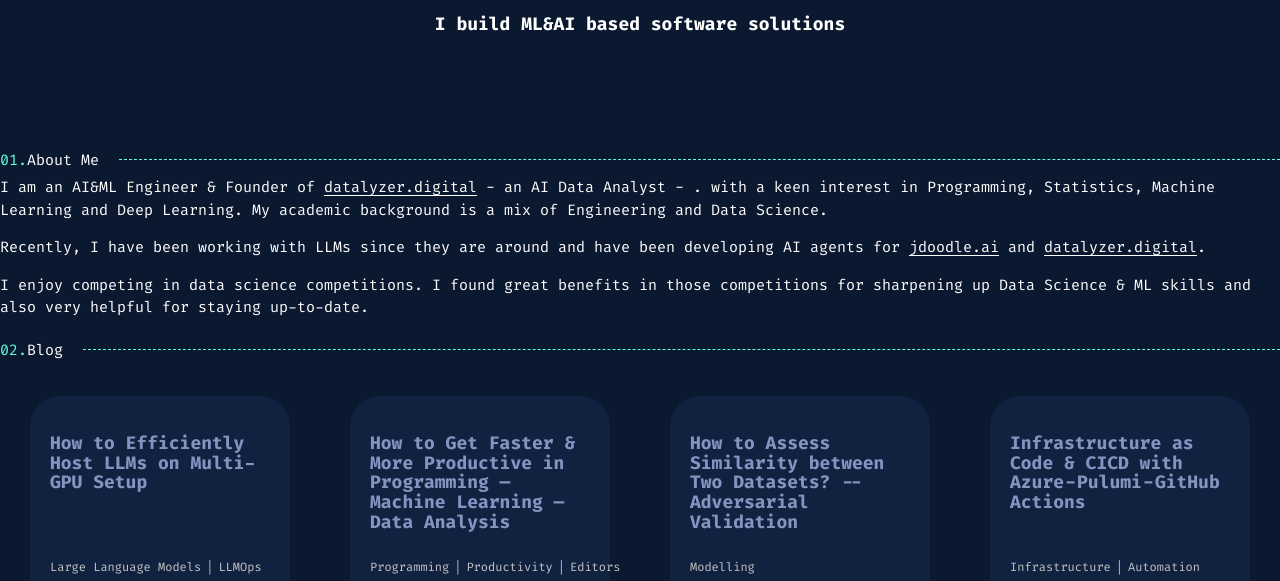
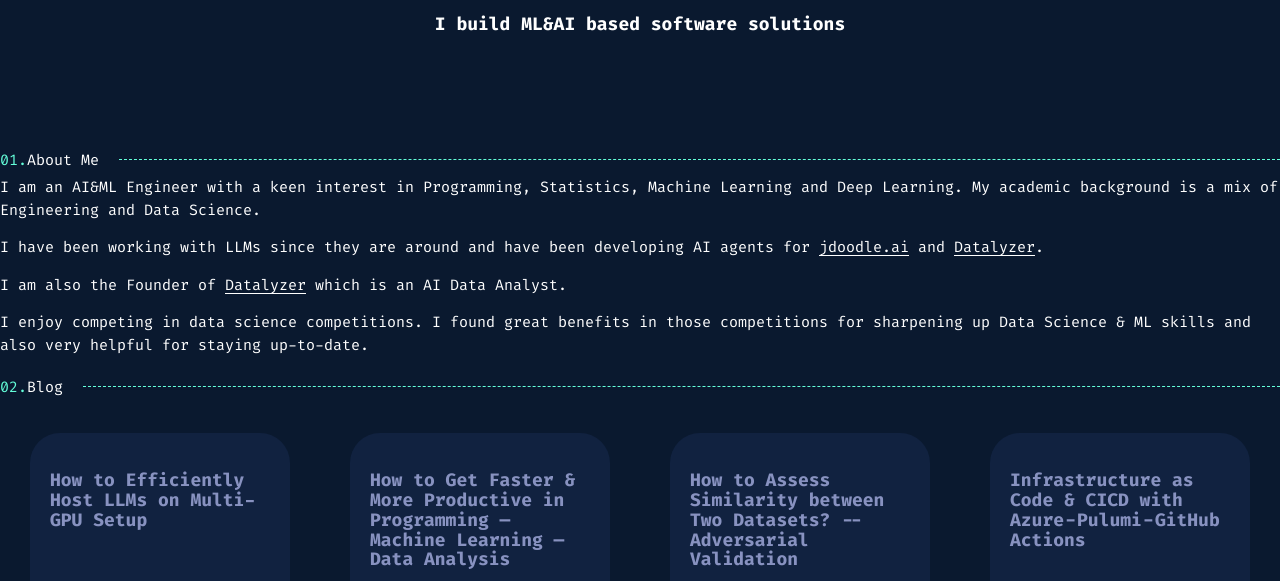
Before and after one commit to anil-gurbuz/PersonalWebsite, a website built with webpack: page index.html in a window 1280 px wide. Shown: the part 212-793 px from the top of the page. Built offline with nearby package versions, Linux system fonts and the light colour scheme; files whose address does not match are found by name.

Commit message:
text change and some visual fix

```diff
--- a/css/basic.css
+++ b/css/basic.css
@@ -149,6 +149,7 @@ p {
   list-style: none;
   /*There is a default padding for ul and ol elements in all browser, so we remove it*!*/
   padding-left: 0;
+  margin: 0;
 }
 
 .list-horizontal {
@@ -340,9 +341,26 @@ p {
 
 
 .card__tags {
-  align-self: flex-start;
+  align-self: stretch;
+  width: 100%;
   margin-top: auto;
   /*justify-content: flex-end; This doesn't push the tags to bottom because it sets the flex behaviour for the children of tags element and not the tags element itself.*/
+}
+
+/* Blog card tags: keep them inside the card and wrap cleanly on small widths */
+.card__tags .list-horizontal {
+  flex-wrap: wrap;
+  column-gap: 0.8rem;
+  row-gap: 0.4rem;
+}
+
+.card__tags .list__item-horizontal:not(:last-child)::after {
+  content: none;
+}
+
+.card__tags .list__item-horizontal {
+  max-width: 100%;
+  overflow-wrap: anywhere;
 }
 
 
--- a/index.html
+++ b/index.html
@@ -51,13 +51,17 @@
     </div>
     <div class="about__content">
       <div class="about__text">
-        <p>I am an AI&ML Engineer & Founder of <a href="https://datalyzer.digital">datalyzer.digital</a> - an AI Data Analyst - . with a keen interest in Programming, Statistics, Machine Learning and Deep Learning.
-          My
-          academic background is a mix of Engineering and Data Science.</p>
+        <p>I am an AI&ML Engineer with a keen interest in Programming, Statistics, Machine Learning and Deep Learning.
+          My academic background is a mix of Engineering and Data Science. </p>
 
-        <p>Recently, I have been working with LLMs since they are around and have been developing AI agents for
-          <a href="https://jdoodle.ai">jdoodle.ai</a> and <a href="https://datalyzer.digital">datalyzer.digital</a>.
+        <p>
+
+        <p>I have been working with LLMs since they are around and have been developing AI agents for
+          <a href="https://jdoodle.ai">jdoodle.ai</a> and <a href="https://datalyzer.digital">Datalyzer</a>.
         </p>
+
+        <p> I am also the Founder of <a href="https://datalyzer.digital">Datalyzer</a> which is an AI Data
+          Analyst.</p>
 
         <p>I enjoy competing in data science competitions. I found great benefits in those competitions for sharpening
           up
```
